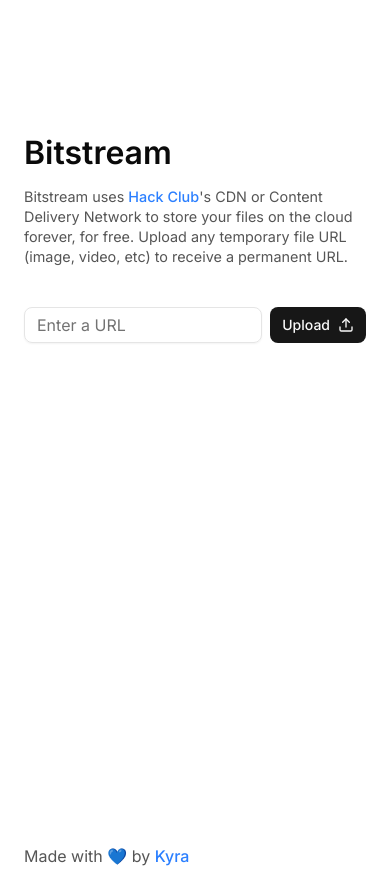
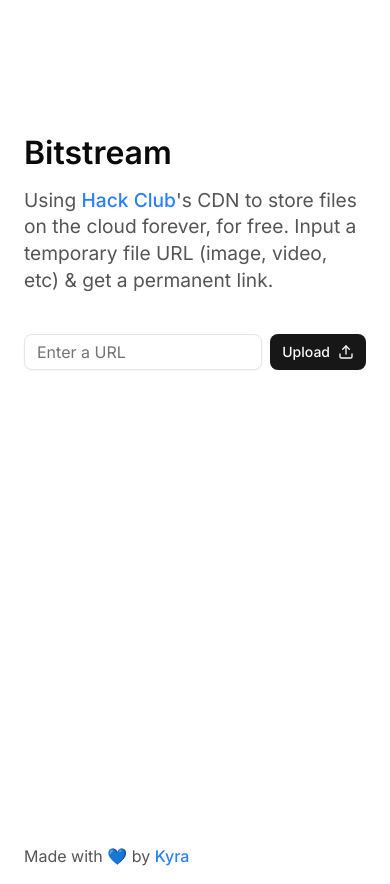
Before and after one commit to kyraezikeuzor/bitstream, a Next.js app: page / in a window 390 px wide. Built offline with nearby package versions, Linux system fonts and the light colour scheme.

Commit message:
Design changes

```diff
--- a/app/globals.css
+++ b/app/globals.css
@@ -180,7 +180,7 @@
 
 @media (max-width: 480px) {
   p {
-    font-size: 0.9rem;
+    font-size: 1.2rem;
   }
 
   h1 {
--- a/app/page.tsx
+++ b/app/page.tsx
@@ -47,11 +47,10 @@
       <h1 className="text-4xl lg:text-5xl font-semibold text-left mb-4">
         Bitstream
       </h1>
-      <p className="text-xl text-muted-foreground text-left mb-6">
-        Bitstream uses <a href="https://hackclub.com/cdn">Hack Club</a>
-        &apos;s CDN or Content Delivery Network to store your files on the cloud
-        forever, for free. Upload any temporary file URL (image, video, etc) to
-        receive a permanent URL.
+      <p className=" text-muted-foreground text-left mb-6">
+        Using <a href="https://hackclub.com/cdn">Hack Club</a>
+        &apos;s CDN to store files on the cloud forever, for free. Input a
+        temporary file URL (image, video, etc) & get a permanent link.
       </p>
 
       <div className="space-y-6 mt-10">
```
